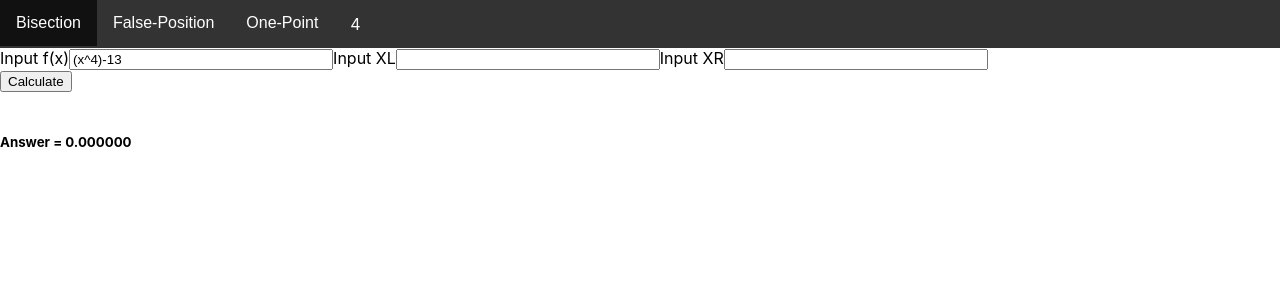
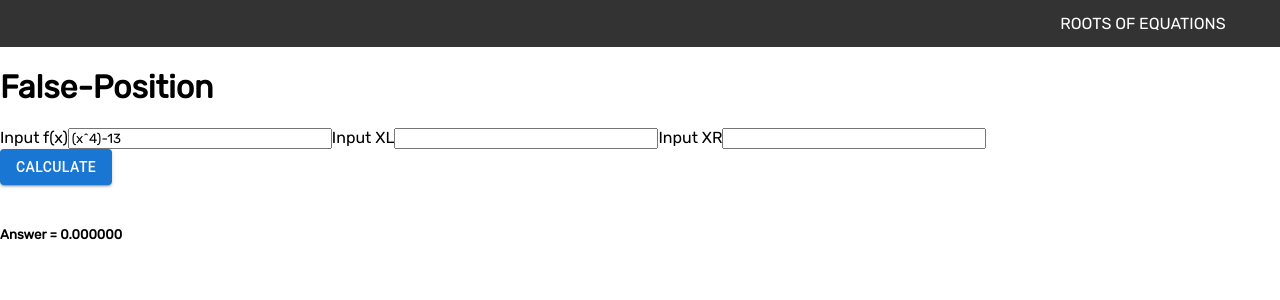
Before and after one commit to nut2334/NumerProject, a React (Create React App) app: page /False-Position in a window 1280 px wide. Shown: the top 300 px of the page. Built offline with nearby package versions, Linux system fonts and the light colour scheme.

Commit message:
ปั่นงานไฟลุก

```diff
--- a/package.json
+++ b/package.json
@@ -3,6 +3,9 @@
   "version": "0.1.0",
   "private": true,
   "dependencies": {
+    "@emotion/react": "^11.10.6",
+    "@emotion/styled": "^11.10.6",
+    "@mui/material": "^5.11.15",
     "@testing-library/jest-dom": "^5.16.5",
     "@testing-library/react": "^13.4.0",
     "@testing-library/user-event": "^13.5.0",
@@ -10,6 +13,7 @@
     "@types/node": "^16.18.12",
     "@types/react": "^18.0.27",
     "@types/react-dom": "^18.0.10",
+    "bootstrap": "^5.2.3",
     "electron-react-titlebar": "^1.2.1",
     "mathjs": "^11.5.1",
     "react": "^18.2.0",
--- a/src/App.css
+++ b/src/App.css
@@ -1,3 +1,7 @@
+@import url('https://fonts.googleapis.com/css2?family=Kanit:wght@300&family=Rubik&display=swap');
+*{
+  font-family: 'Rubik', sans-serif;
+}
 .App {
   text-align: center;
 }
--- a/src/Bisection.tsx
+++ b/src/Bisection.tsx
@@ -1,7 +1,8 @@
 import React, { useState } from 'react';
-import { Button, Container, Form, Table } from "react-bootstrap";
+import { Container, Form, Table } from "react-bootstrap";
 import { evaluate } from 'mathjs'
 import Chart from './Chart';
+import Button from '@mui/material/Button';
 
 const Bisection = () => {
     const [Equation, setEquation] = useState("(x^4)-13")
@@ -135,6 +136,7 @@ const Bisection = () => {
 
     return (
         <Container>
+            <h1>Bisection</h1>
             <Form >
                 <Form.Group className="mb-3">
                     <Form.Label>Input f(x)</Form.Label>
@@ -144,7 +146,7 @@ const Bisection = () => {
                     <Form.Label>Input XR</Form.Label>
                     <input type="number" id="XR" onChange={inputXR} style={{ width: "20%", margin: "0 auto" }} className="form-control"></input>
                 </Form.Group>
-                <Button variant="dark" onClick={calculateRoot}>
+                <Button onClick={calculateRoot} variant="contained" >
                     Calculate
                 </Button>
             </Form>
@@ -154,7 +156,6 @@ const Bisection = () => {
             <Container>
                 {html}
             </Container>
-
         </Container>
     )
 }
--- a/src/False-Position.tsx
+++ b/src/False-Position.tsx
@@ -1,7 +1,8 @@
 import React, { useState } from 'react';
-import { Button, Container, Form, Table } from "react-bootstrap";
+import { Container, Form, Table } from "react-bootstrap";
 import { evaluate } from 'mathjs'
 import Chart from './Chart';
+import Button from '@mui/material/Button';
 
 interface Type {
   iteration: number;
@@ -135,6 +136,7 @@ const print = (data: Type[]) => {
 
 return (
   <Container>
+    <h1>False-Position</h1>
     <Form >
       <Form.Group className="mb-3">
         <Form.Label>Input f(x)</Form.Label>
@@ -144,9 +146,9 @@ return (
         <Form.Label>Input XR</Form.Label>
         <input type="number" id="XR" onChange={inputXR} style={{ width: "20%", margin: "0 auto" }} className="form-control"></input>
       </Form.Group>
-      <Button variant="dark" onClick={calculateRoot}>
-        Calculate
-      </Button>
+      <Button onClick={calculateRoot} variant="contained" >
+                    Calculate
+                </Button>
     </Form>
     <br></br>
     <h5>Answer = {X.toPrecision(7)}</h5>
--- a/src/Navbar.tsx
+++ b/src/Navbar.tsx
@@ -3,25 +3,82 @@ import { NavLink } from 'react-router-dom';
 import styled from 'styled-components';
 
 const A = styled(NavLink)`
+  float: none;
+  color: black;
+  padding: 12px 16px;
+  text-decoration: none;
+  display: block;
+  text-align: left;
+  &:hover {
+    background-color: #ddd;
+  }
+`;
+
+const Navbarr = styled.div`
+  overflow: hidden;
+  background-color: #333;
+`;
+
+const Dropdown = styled.div`
+  float: right;
+  overflow: hidden;
+  margin-right: 3%;
+`;
+
+const Dropbtn = styled.div`
+  font-size: 16px;
+  border: none;
+  outline: none;
+  color: white;
+  padding: 14px 16px;
+  background-color: inherit;
+  font-family: inherit;
+  margin: 0;
+
+  &:hover {
+    background-color: red;
+  }
+`;
+
+const DropdownContent = styled.div`
+  display: none;
+  position: absolute;
+  background-color: #f9f9f9;
+  min-width: 160px;
+  box-shadow: 0px 8px 16px 0px rgba(0, 0, 0, 0.2);
+  z-index: 1;
+`;
+
+
+
+const HoverDropdownContent = styled(DropdownContent)`
+  ${Dropdown}:hover & {
     display: block;
-    color: white;
-  text-align: center;
-  padding: 14px 16px;
-  text-decoration: none;
-  font-family: 'Kanit', sans-serif;
+  }
 `;
 
 function Navbar() {
     return (
-        <div>
-            <style dangerouslySetInnerHTML={{ __html: "\nul {\n  list-style-type: none;\n  margin: 0;\n  padding: 0;\n  overflow: hidden;\n  background-color: #333;\n}\n\nli {\n  float: left;\n}\n\nli a {\n  display: block;\n  color: white;\n  text-align: center;\n  padding: 14px 16px;\n  text-decoration: none;\n}\n\nli a:hover {\n  background-color: #111;\n}\n" }} />
-            <ul>
-                <li><A to="/Bisection">Bisection</A></li>
-                <li><A to="/False-Position">False-Position</A></li>
-                <li><A to="/One-Point">One-Point</A></li>
-                <li><a href="#about">4</a></li>
-            </ul>
-        </div>
+        // <div>
+        //     <style dangerouslySetInnerHTML={{ __html: "\nul {\n  list-style-type: none;\n  margin: 0;\n  padding: 0;\n  overflow: hidden;\n  background-color: #333;\n}\n\nli {\n  float: left;\n}\n\nli a {\n  display: block;\n  color: white;\n  text-align: center;\n  padding: 14px 16px;\n  text-decoration: none;\n}\n\nli a:hover {\n  background-color: #111;\n}\n" }} />
+        //     <ul>
+        //         <li><A to="/Bisection">Bisection</A></li>
+        //         <li><A to="/False-Position">False-Position</A></li>
+        //         <li><A to="/One-Point">One-Point</A></li>
+        //         <li><A to="/Newton-Raphson">Newton-Raphson</A></li>
+        //     </ul>
+        // </div>
+        <Navbarr>
+        <Dropdown>
+            <Dropbtn>ROOTS OF EQUATIONS</Dropbtn>
+            <HoverDropdownContent>
+            <A to="/Bisection">Bisection</A>
+            <A to="/False-Position">False-Position</A>
+            <A to="/One-Point">One-Point</A>
+            <A to="/Newton-Raphson">Newton-Raphson</A>
+            </HoverDropdownContent>
+        </Dropdown>
+    </Navbarr>
     );
 }
 
--- a/src/Newton-Raphson.tsx
+++ b/src/Newton-Raphson.tsx
@@ -1,7 +1,8 @@
 import React, { useState } from 'react';
-import { Button, Container, Form, Table } from "react-bootstrap";
 import { evaluate } from 'mathjs'
 import Chart2 from './Chart2';
+import { Container, Form, Table } from "react-bootstrap";
+import Button from '@mui/material/Button';
 
 interface Type {
   iteration: number;
@@ -95,7 +96,9 @@ const OnePoint = () => {
   }
 
   return (
+    <div>
       <Container>
+        <h1>Newton-Raphson</h1>
         <Form >
           <Form.Group className="mb-3">
             <Form.Label>Input G(x) =</Form.Label>
@@ -104,7 +107,7 @@ const OnePoint = () => {
             <Form.Label>Input x0 =</Form.Label>
             <input type="number" id="X0" onChange={inputX0} style={{ width: "20%", margin: "0 auto" }} className="form-control"></input>
           </Form.Group>
-        <Button variant="dark" onClick={calculateRoot}>
+          <Button onClick={calculateRoot} variant="contained" >
                     Calculate
                 </Button>
         </Form>
@@ -114,8 +117,8 @@ const OnePoint = () => {
         <Container>
           {html}
         </Container>
-
       </Container>
+    </div>
   )
 }
 
--- a/src/One-Point.tsx
+++ b/src/One-Point.tsx
@@ -1,7 +1,8 @@
 import React, { useState } from 'react';
-import { Button, Container, Form, Table } from "react-bootstrap";
+import { Container, Form, Table } from "react-bootstrap";
 import { evaluate } from 'mathjs'
 import Chart2 from './Chart2';
+import Button from '@mui/material/Button';
 
 interface Type {
   iteration: number;
@@ -114,6 +115,7 @@ const OnePoint = () => {
 
   return (
     <Container>
+      <h1>One-Point</h1>
       <Form >
         <Form.Group className="mb-3">
           <Form.Label>Input G(x) =</Form.Label>
@@ -122,9 +124,9 @@ const OnePoint = () => {
           <Form.Label>Input x0 =</Form.Label>
           <input type="number" id="X0" onChange={inputX0} style={{ width: "20%", margin: "0 auto" }} className="form-control"></input>
         </Form.Group>
-        <Button variant="dark" onClick={calculateRoot}>
-          Calculate
-        </Button>
+        <Button onClick={calculateRoot} variant="contained" >
+                    Calculate
+                </Button>
       </Form>
       <br></br>
       <h5>Answer = {X.toPrecision(7)}</h5>
```
Also changed, not shown: 1 other file (tests, documents, lock files or other folders). Lines whose indentation alone changed are shown as unchanged.
